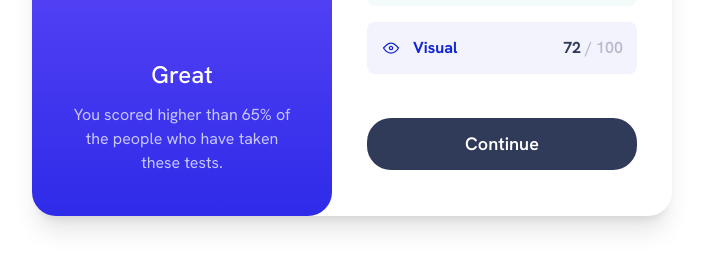
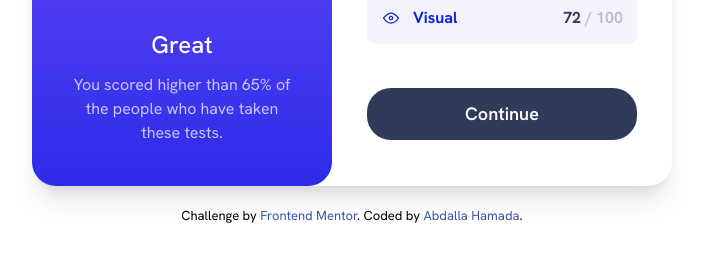
Before and after one commit to AbdullahHamadax/Results-summary, a website: page index.html in a window 1280 px wide. Shown: the part 414-684 px from the top of the page, without its empty margins (288-989 px from the left). Drawn offline with Linux system fonts and the light colour scheme.

Commit message:
Added credits

```diff
--- a/index.html
+++ b/index.html
@@ -16,7 +16,8 @@
 
     <style>
       .attribution {
-        font-size: 11px;
+        padding: 20px;
+        font-size: 13px;
         text-align: center;
       }
       .attribution a {
@@ -121,11 +122,11 @@
         </div>
       </div>
     </div>
-    <!-- <div class="text-center attribution">
+    <div class="text-center attribution">
       Challenge by
       <a href="https://www.frontendmentor.io?ref=challenge" target="_blank"
         >Frontend Mentor</a
       >. Coded by <a href="#">Abdalla Hamada</a>.
-    </div> -->
+    </div>
   </body>
 </html>
```
